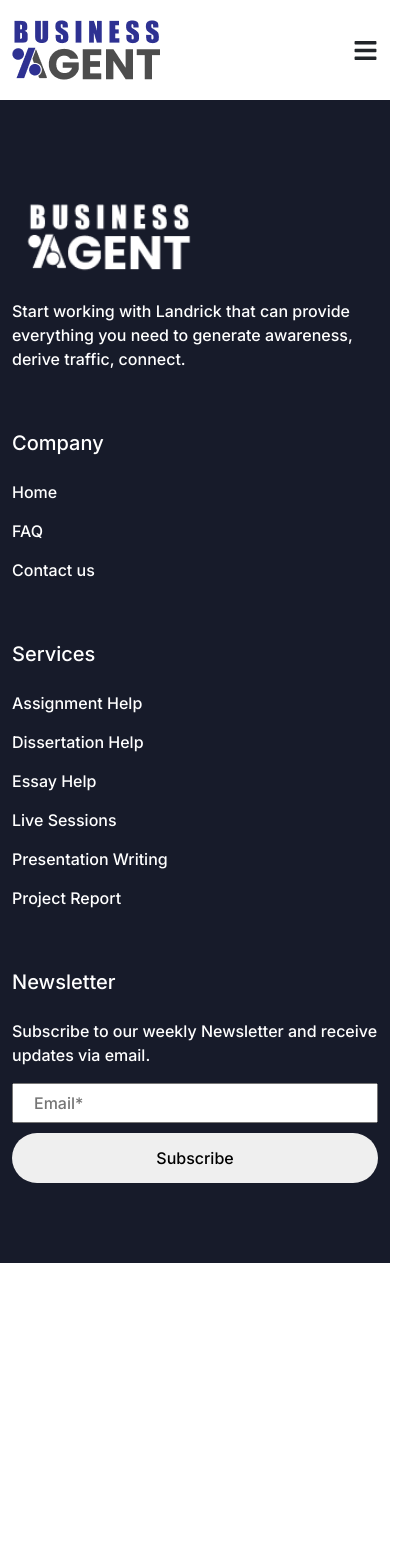
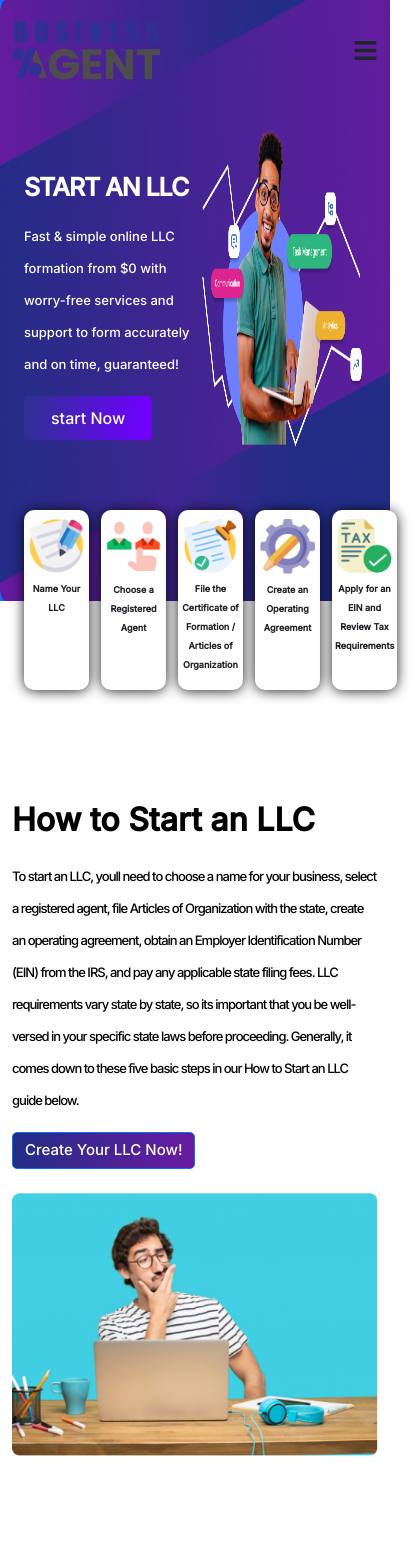
Before and after one commit to TahaAhmed63/bussinessagent, a React (Create React App) app: page /Llc in a window 390 px wide. Shown: the top 1568 px of the page, 416 px wide, since content can reach past the window. Before the commit the page ends 1263 px from the top, so only its background shows below. Built offline with nearby package versions, Linux system fonts and the light colour scheme.

Commit message:
llc done

```diff
--- a/src/App.js
+++ b/src/App.js
@@ -4,7 +4,7 @@ import '../node_modules/bootstrap/dist/css/bootstrap.min.css'
 import '../node_modules/bootstrap/dist/js/bootstrap.bundle'
 import Footer from './components/Footer';
 import './components/Style.css'
-import Homes1 from './pages/formllc/homes1';
+import Llc from './pages/formllc/Llc';
 import './App.css'
 import FromAcorporation from './pages/FromCorporation/FromAcorporation';
 import ImportExport from './pages/ImportExport/ImportExport';
@@ -19,7 +19,7 @@ function App() {
      <Navbar logo={logo}  linkcolor="#fff"/>
        <Routes>
          <Route path='/' element={<Home/>}/>
-         <Route path='/Homes1' element={<Homes1 />}/>
+         <Route path='/Llc' element={<Llc />}/>
          <Route path='/corporation' element={<FromAcorporation />}/>
          <Route path='/Corporation' element={<FromAcorporation/>}/>
          <Route path='/ImportExport' element={<ImportExport/>}/>
--- a/src/pages/formllc/Banners_1.js
+++ b/src/pages/formllc/Banners_1.js
@@ -4,10 +4,10 @@ const banners1 = () => {
   return (
     <>
       <section>
-                <div class="container-fluid banner-1 d-flex align-items-center justify-cintent-center position-relative">
+                <div class="container-fluid bg-primary banner-1 d-flex align-items-center justify-cintent-center position-relative">
                     <div class="container text-center">
                         <div class="row">
-                            <div class="col-lg-6">
+                            <div class="col-lg-6 col-md-6">
                                 <h1 className='text-white text-start heading1'>START AN LLC</h1>
                                 <p className='text-white text-start pera1'>Fast & simple online LLC formation from $0 with worry-free services and support to form accurately and on time, guaranteed!</p>
                                 <div className='col-lg-6 text-start'>
@@ -15,6 +15,7 @@ const banners1 = () => {
                                 </div>
                             </div>
                             <div class="col-lg-6">
+                            <h1 className='text-white text-start heading1 d-none'>START AN LLC</h1>
                             </div>
                         </div>
                     </div>
--- a/src/pages/formllc/homes1.js
+++ b/src/pages/formllc/Llc.js
@@ -7,7 +7,7 @@ import Section4 from './Section4';
 import Section5 from './Section5';
 import Section6 from './Section6';
 
-const Homes1 = () => {
+const Llc = () => {
   return (
     <>
         <Banners1 />
@@ -21,4 +21,4 @@ const Homes1 = () => {
   )
 }
 
-export default Homes1
+export default Llc
--- a/src/pages/formllc/Section1.js
+++ b/src/pages/formllc/Section1.js
@@ -32,16 +32,18 @@ const formllC = () => {
     ]
     return (
         <>
-            <section className='sectiones1 col-lg-8'>
+            <div class="container text-center sectiones1">
+                    <div class="row SecRow">
                 {listings.map((listing, imdex) => {
                     return (
-                        <div className="col-lg-4  box" key={imdex}>
-                            <img src={listing.img} alt="ok" className='img1' />
+                        <div className="col-lg-2 col-md-2 box" key={imdex}>
+                            <img src={listing.img} alt="ok" className='img1 col-md-5' />
                             <p className='tiltes'>{listing.title}</p>
                         </div>
                     )
                 })}
-            </section>
+            </div>
+            </div>
         </>
     )
 }
--- a/src/pages/formllc/Section2.js
+++ b/src/pages/formllc/Section2.js
@@ -7,15 +7,15 @@ const Section2 = () => {
         <>
                 <div class="container text-center Section2">
                     <div class="row">
-                            <div class="col-lg-6">
-                                <h1 className='col-lg-12 text-white text-start heading2'>How to Start an LLC</h1>
-                                <p className='col-lg-12 text-white text-start pera2'>To start an LLC, youll need to choose a name for your business, select a registered agent, file Articles of Organization with the state, create an operating agreement, obtain an Employer Identification Number (EIN) from the IRS, and pay any applicable state filing fees. LLC requirements vary state by state, so its important that you be well-versed in your specific state laws before proceeding. Generally, it comes down to these five basic steps in our How to Start an LLC guide below.</p>
-                                <div className='col-lg-6 text-start'>
+                            <div class="col-lg-6 col-md-6">
+                                <h1 className='text-white text-start heading2'>How to Start an LLC</h1>
+                                <p className=' text-white text-start pera2'>To start an LLC, youll need to choose a name for your business, select a registered agent, file Articles of Organization with the state, create an operating agreement, obtain an Employer Identification Number (EIN) from the IRS, and pay any applicable state filing fees. LLC requirements vary state by state, so its important that you be well-versed in your specific state laws before proceeding. Generally, it comes down to these five basic steps in our How to Start an LLC guide below.</p>
+                                <div className='col-lg-6 col-md-8 text-start'>
                                     <button type="button" class="btn btn-primary" id='Sectionbtn2'>Create Your LLC Now!</button>
                                 </div>
                             </div>
-                            <div class="col-lg-6">
-                                <img src={img} alt="" className='w-100' />
+                            <div class="col-lg-6 col-md-6">
+                                <img src={img} alt="" className='w-100 Sectin2Img mt-3' />
                             </div>
                         </div>
                     </div>
--- a/src/pages/formllc/Section3.js
+++ b/src/pages/formllc/Section3.js
@@ -3,20 +3,20 @@ import img from '../../assets/Maskgroup.png'
 const Section3 = () => {
     return (
         <>
-             <div class="container text-center Section2">
+             <div class="container text-center Section31">
                     <div class="row">
-                            <div class="col-lg-6">
-                                <h1 className='text-white text-start  heading3 '>How to Start an LLC</h1>
-                                <p className='text-white text-start pera3'>To start an LLC, youll need to choose a name for your business, select a registered agent, file Articles of Organization with the state, create an operating agreement, obtain an Employer Identification Number (EIN) from the IRS, and pay any applicable state filing fees. LLC requirements vary state by state, so its important that you be well-versed in your specific state laws before proceeding. Generally, it comes down to these five basic steps in our How to Start an LLC guide below.</p>
-                                <div className='col-lg-6 text-start'>
-                                    <button type="button" class="btn btn-primary" id='Sectionbtn2'>Create Your LLC Now!</button>
+                            <div class="col-lg-6 col-md-6">
+                                <h1 className='text-white text-start  heading3 '>Choose a Registered Agent</h1>
+                                <p className='text-white text-start pera2'>To start an LLC, youll need to choose a name for your business, select a registered agent, file Articles of Organization with the state, create an operating agreement, obtain an Employer Identification Number (EIN) from the IRS, and pay any applicable state filing fees. LLC requirements vary state by state, so its important that you be well-versed in your specific state laws before proceeding. Generally, it comes down to these five basic steps in our How to Start an LLC guide below.</p>
+                                <div className='col-lg-6 col-md-8 text-start'>
+                                    <button type="button" class="btn btn-primary" id='Sectionbtn2'>Appoint a Registered Agent</button>
                                 </div>
                             </div>
-                            <div class="col-lg-6">
+                            <div class="col-lg-6 col-md-6 Sec3box">
 
                                 <img src={img} alt="" className='w-100 Sectionimg3' />
                             </div>
-                            <div class="col-lg-12 box3">
+                            <div class="col-lg-10 box3">
                             </div>
                         </div>
                     </div>
--- a/src/pages/formllc/Section4.js
+++ b/src/pages/formllc/Section4.js
@@ -3,17 +3,14 @@ import img from '../../assets/Group 1331.png'
 const Section4 = () => {
     return (
         <>
-             <div class="container text-center Section2">
+             <div class="container text-center Section31">
                     <div class="row">
-                    <div class="col-lg-6">
+                    <div class="col-lg-6 col-md-6">
                                 <img src={img} alt="" className='w-100 Sectionimg3' />
                             </div>
-                            <div class="col-lg-6">
-                                <h1 className='text-white text-start  heading3 '>How to Start an LLC</h1>
-                                <p className='text-white text-start pera3'>To start an LLC, youll need to choose a name for your business, select a registered agent, file Articles of Organization with the state, create an operating agreement, obtain an Employer Identification Number (EIN) from the IRS, and pay any applicable state filing fees. LLC requirements vary state by state, so its important that you be well-versed in your specific state laws before proceeding. Generally, it comes down to these five basic steps in our How to Start an LLC guide below.</p>
-                                <div className='col-lg-6 text-start'>
-                                    <button type="button" class="btn btn-primary" id='Sectionbtn2'>Create Your LLC Now!</button>
-                                </div>
+                            <div class="col-lg-6 col-md-6">
+                                <h1 className='text-white text-start  heading3 '> 3. File the Certificate of Formation / Articles of Organization</h1>
+                                <p className='text-white text-start pera2'>To start an LLC, youll need to choose a name for your business, select a registered agent, file Articles of Organization with the state, create an operating agreement, obtain an Employer Identification Number (EIN) from the IRS, and pay any applicable state filing fees. LLC requirements vary state by state, so its important that you be well-versed in your specific state laws before proceeding. Generally, it comes down to these five basic steps in our How to Start an LLC guide below.</p>
                             </div>
                         </div>
                     </div>
--- a/src/pages/formllc/Section5.js
+++ b/src/pages/formllc/Section5.js
@@ -3,16 +3,16 @@ import img from '../../assets/Group 33434.png'
 const Section5 = () => {
     return (
         <>
-             <div class="container text-center Section2">
+             <div class="container text-center Section31">
                     <div class="row">
-                            <div class="col-lg-6">
-                                <h1 className='text-white text-start  heading3 '>How to Start an LLC</h1>
-                                <p className='text-white text-start pera3'>To start an LLC, youll need to choose a name for your business, select a registered agent, file Articles of Organization with the state, create an operating agreement, obtain an Employer Identification Number (EIN) from the IRS, and pay any applicable state filing fees. LLC requirements vary state by state, so its important that you be well-versed in your specific state laws before proceeding. Generally, it comes down to these five basic steps in our How to Start an LLC guide below.</p>
+                            <div class="col-lg-6 col-md-6">
+                                <h1 className='text-white text-start  heading3 '>Create an Operating Agreement</h1>
+                                <p className='text-white text-start pera2'>To start an LLC, youll need to choose a name for your business, select a registered agent, file Articles of Organization with the state, create an operating agreement, obtain an Employer Identification Number (EIN) from the IRS, and pay any applicable state filing fees. LLC requirements vary state by state, so its important that you be well-versed in your specific state laws before proceeding. Generally, it comes down to these five basic steps in our How to Start an LLC guide below.</p>
                                 <div className='col-lg-6 text-start'>
                                     <button type="button" class="btn btn-primary" id='Sectionbtn2'>Create Your LLC Now!</button>
                                 </div>
                             </div>
-                            <div class="col-lg-6">
+                            <div class="col-lg-6 col-md-6">
                                 <img src={img} alt="" className='w-100 Sectionimg3' />
                             </div>
                         </div>
--- a/src/pages/formllc/Section6.js
+++ b/src/pages/formllc/Section6.js
@@ -3,17 +3,17 @@ import React from 'react'
 const Section6 = () => {
   return (
     <>
-     <section className='Section2 col-lg-12'>
+                <div class="container-fluid Section31">
                 <div class="container text-center box6">
                     <div class="row">
-                        <div class="col-lg-12">
-                            <h1 className='col-lg-12 text-white text-center heading3'>Name your LLC</h1>
-                            <p className='col-lg-12 text-white text-center pera3'>Now that youve decided you want to form an LLC (definition), its time to bring your dream to life with its own name — and yes, it must be unique. When naming your LLC, you must choose something completely different from any other limited liability companies in your state.
+                        <div class="col-lg-12 col-md-10 col-sm-12">
+                            <h1 className='text-white text-center heading3 mt-4'>Apply for an EIN and Review Tax Requirements</h1>
+                            <p className='text-white text-center pera3'>Now that youve decided you want to form an LLC (definition), its time to bring your dream to life with its own name — and yes, it must be unique. When naming your LLC, you must choose something completely different from any other limited liability companies in your state.
                                 The rules as to how different your LLCs name must be from others vary state by state. Although sometimes all it takes is switching up the punctuation or changing a word from singular to plural to qualify, its usually a smoother process when the names are more distinct. However, one component that is always required is the inclusion of “limited liability company” or an abbreviation of it at the end of the business name. The acceptable abbreviations also vary by state.</p>
                         </div>
                     </div>
                 </div>
-            </section>
+                </div>
     </>
   )
 }
--- a/src/pages/formllc/formllC.css
+++ b/src/pages/formllc/formllC.css
@@ -2,6 +2,7 @@
     background-image: url(../../assets/banner1.png);
     height: 601px;
     width: 100%;
+    background-size: 100% 100%;
 }
 
 .pera1 {
@@ -12,14 +13,14 @@
     letter-spacing: 1;
 }
 
-.pera2 {
+/* .pera2 {
     width: 533px;
     height: 256px;
     top: 944.2471923828125px;
     left: 152px;
     opacity: 0.699999988079071px;
 
-}
+} */
 
 .heading1 {
     font-family: Inter;
@@ -31,7 +32,7 @@
 }
 
 .heading2 {
-    width: 427px;
+    /* width: 427px; */
     height: 51.262725830078125px;
     top: 892.984375px;
     left: 152px;
@@ -53,7 +54,7 @@
 
 .sectiones1 {
     top: 500px;
-    left: 220px;
+    left: 150px;
     position: absolute;
     display: inline-flex;
 }
@@ -63,15 +64,96 @@
 }
 
 .box {
-    width: 170px;
+    /* width: 170px; */
     height: 200px;
     border-radius: 10px;
     background: white;
     object-fit: contain;
     box-shadow: 0px 1px 14px -1px #000000;
     margin-left: 12px;
+    padding: 3px;
 }
+.Sectin2Img{
+    background-size: 100% 100%;
+    height: 100%;
+    object-fit: contain ;
+}
+@media (max-width:1024px){
+        .box3 {
+            margin-top: 134px;
+            width: 314.571411px !important;
+            left: 420.478516px !important;
+            height: 330px !important;
+        }
 
+    .sectiones1 {
+        left: 46px;
+        height: auto;
+    }
+}
+@media (max-width:768px){
+    .tiltes {
+        font-size: 9px !important;
+        font-weight: 700;
+    }
+    .box {
+        margin-top: 10px;
+    }
+    .pera2{
+        font-size: 13px !important;
+    }
+    /* .Section2 {
+        margin-top: 100px !important;
+    } */
+}
+@media (max-width:425px){
+    .sectiones1{
+        left: 0px;
+    height: auto;
+    width: 89px !important;
+    }
+    .SecRow{
+        display: contents;
+    }
+    .img1 {
+        height: auto !important;
+        padding: 2px !important;
+    }
+    .tiltes {
+        letter-spacing: 0px !important;
+    }
+    .box {
+        margin-top: 10px;
+        height: 180px;
+    }
+    .box3 {
+        margin-top: 940px;
+        width: 358.571411px !important;
+        left: 57.478516px !important;
+        height: 380px !important;
+    }
+    .Sec3box{
+        margin-top: 25px;
+    }
+    .pera2{
+        font-size: 13px !important;
+    }
+    .heading1 {
+        font-family: Inter;
+        font-size: 25px;
+    }
+    .pera1 {
+        font-family: Inter;
+        font-size: 13px;
+        font-weight: 400;
+        line-height: 32px;
+        letter-spacing: 1;
+        width: 54%;
+    }
+    .Section3 {
+        margin-top: 100px;
+    }
+}
 .box:hover {
     background: linear-gradient(127.99deg, #232D86 12.43%, #611D9E 84.94%),
         linear-gradient(0deg, #FFFFFF, #FFFFFF);
@@ -105,12 +187,13 @@
 .Section2 {
     margin-top: 200px;
 }
-
+.Section31 {
+    margin-top: 200px;
+}
 #Sectionbtn2 {
-    width: 222px;
-    height: 44px;
-    top: 1226.1517333984375px;
-    left: 154px;
+    /* top: 1226.1517333984375px;
+    left: 154px; */
+    font-size: 15px;
     border-radius: 5px;
     background: linear-gradient(95.06deg, #232D86 1.41%, #661CA0 94.54%);
 }
@@ -161,14 +244,15 @@
 /* section3 */
 .Sectionimg3{
     height: 400px;
-    background-size: 100%;
-   width:100%;
+    background-size: 100% 100%;
+    object-fit: contain;
+    width:100%;
 }
 .box3{
-    width: 510.5714111328125px;
-    height: 468.163330078125px;
-    top: 1800.870849609375px;
-    left: 725.478515625px;
+    width: 370.5714111328125px;
+    height: 378.163330078125px;
+    top: 1850.870849609375px;
+    left: 795.478515625px;
     border-radius: 16px;
     border: 3px solid gainsboro;
     position: absolute;
@@ -183,5 +267,6 @@
     background-color: #fffbfb;
     padding: 10px;
     border-radius: 15px;
+    /* margin: 6px; */
     box-shadow:0px 0px 11px -1px black;
 }
```
